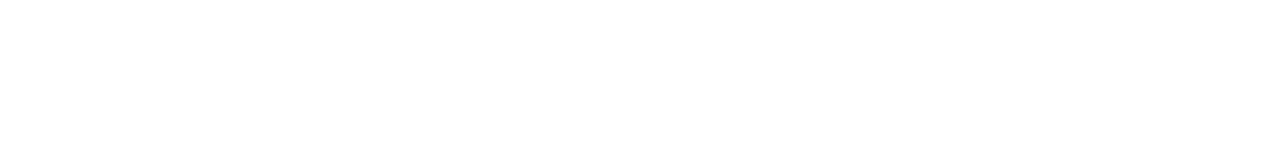
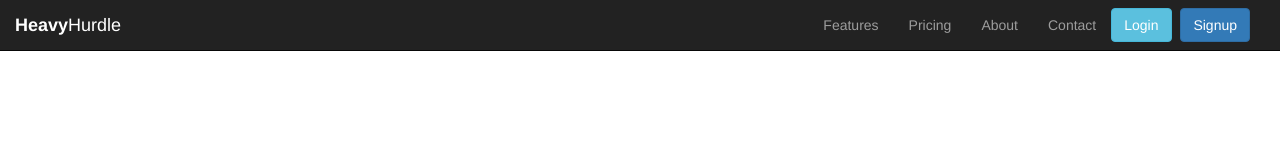
Before and after one commit to karanshah0206/HeavyHurdle, a plain HTML site: page index.html in a window 1280 px wide. Drawn offline with nearby package versions, Linux system fonts and the light colour scheme.

Commit message:
Added Header

```diff
--- a/index.html
+++ b/index.html
@@ -13,5 +13,30 @@
     <script src="https://maxcdn.bootstrapcdn.com/bootstrap/3.3.7/js/bootstrap.min.js"></script>
     <script src="js/script.js"></script>
 </head>
-<body></body>
+<body>
+    <div class="navbar navbar-inverse navbar-fixed-top">
+        <div class="container-fluid">
+            <div class="navbar-header">
+                <a href="index.html" class="navbar-brand"><b>Heavy</b>Hurdle</a>
+                <button type="button" class="navbar-toggle" data-toggle="collapse" data-target="#dropbar">
+                    <span class="icon-bar"></span>
+                    <span class="icon-bar"></span>
+                    <span class="icon-bar"></span>
+                </button>
+            </div>
+            <div id="dropbar" class="collapse navbar-collapse">
+                <div class="navbar-right">
+                    <a class="btn btn-info navbar-btn" href="login.html" style="margin-right: 5px;">Login</a>
+                    <a class="btn btn-primary navbar-btn" href="login.html" style="margin-right: 30px;">Signup</a>
+                </div>
+                <ul class="nav navbar-nav navbar-right">
+                    <li><a href="features.html">Features</a></li>
+                    <li><a href="pricing.html">Pricing</a></li>
+                    <li><a href="about.html">About</a></li>
+                    <li><a href="contact.html">Contact</a></li>
+                </ul>
+            </div>
+        </div>
+    </div>
+</body>
 </html>
```
